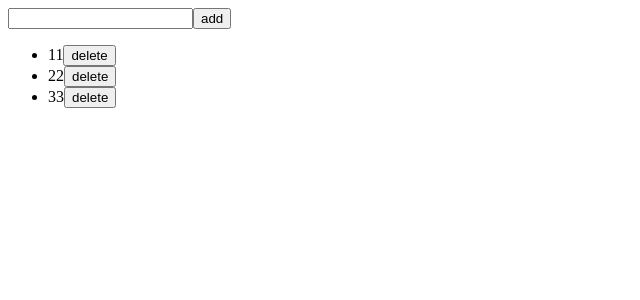
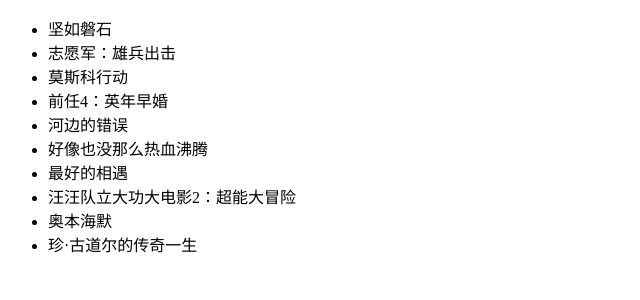
Before and after one commit to aut-scenery/react_study, a React (Create React App) app: page / in a window 1280 px wide. Shown: the top 300 px of the page, without its empty margins (0-640 px from the left). Built offline with nearby package versions, Linux system fonts and the light colour scheme.

Commit message:
😶‍🌫️feat:first useEffect

```diff
--- /dev/null
+++ b/src/hooks/useEffect.js
@@ -0,0 +1,22 @@
+import React, { useEffect, useState } from 'react'
+import axios from 'axios'
+
+export default function UseEffect() {
+  const [list, setList] = useState([])
+  useEffect(() => {
+    axios.get('/data.json').then(res => {
+      console.log(res.data)
+      setList(res.data.data.films)
+    })
+  }, [])
+  return (
+    <div>
+      <ul>
+        {
+           list.map((item) => <li key={item.filmId}>{ item.name }</li>)
+        }
+      </ul>
+
+    </div>
+  )
+}
--- a/src/index.js
+++ b/src/index.js
@@ -2,9 +2,13 @@
 import ReactDOM from "react-dom/client";
 import UseState from "./hooks/useState";
 import UseStateExample from "./hooks/useState-example";
+import UseEffect from "./hooks/useEffect";
 function AllPages1 () {
   return (
-    <UseState />
+    <div>
+      <UseState />
+      <UseStateExample />
+    </div>
   )
 }
 AllPages1()
@@ -12,7 +16,7 @@
 
 root.render(
   <React.StrictMode>
-    <UseStateExample />
+    <UseEffect />
   </React.StrictMode>
 );
 // root.render(
```
